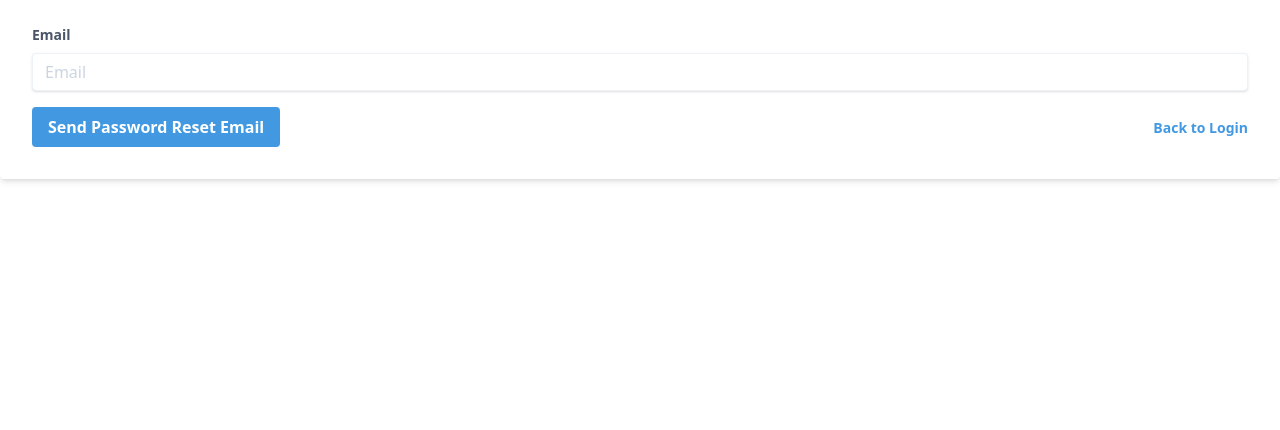
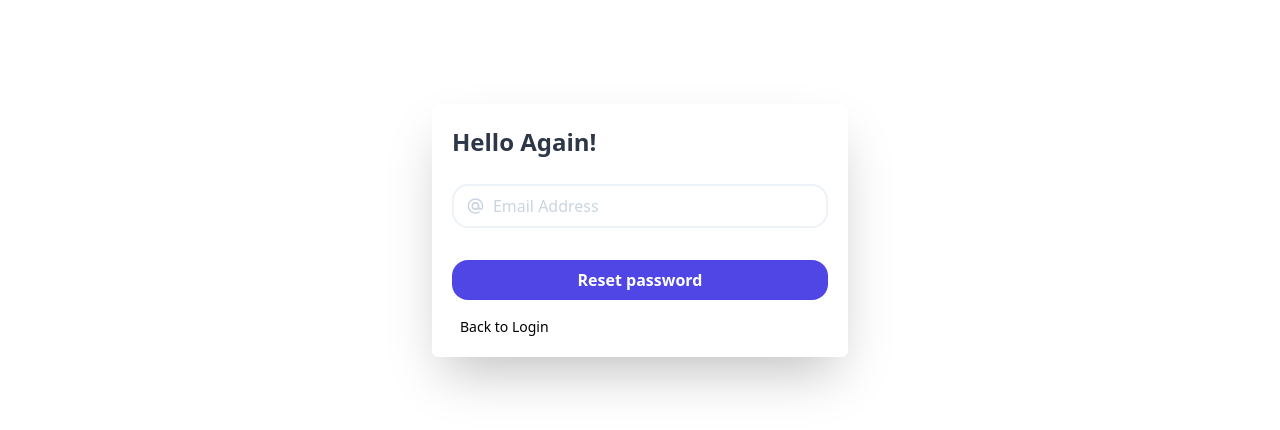
Before and after one commit to Israeltheminer/Ecommerce-Developer-Test, a Next.js app: page /1/reset-password in a window 1280 px wide. Shown: the top 430 px of the page. Built offline with nearby package versions, Linux system fonts and the light colour scheme; no server answers; what swell-js would draw is missing.

Commit message:
feat(reset-password): integrate password reset method, detail verification & error handling

```diff
--- a/src/pages/[slug]/login.tsx
+++ b/src/pages/[slug]/login.tsx
@@ -1,8 +1,9 @@
 import { useRouter } from 'next/router'
-import React, { useState } from 'react'
+import React, { useEffect, useState } from 'react'
 import swell from "swell-js"
 import { useDispatch } from "react-redux"
 import { setAccountDetails } from '@/store/reducers/accountSlice'
+import { setCheckoutId } from '@/store/reducers/checkoutSlice'
 import Image from 'next/image'
 
 const Login: React.FC = ({ checkout_id }: any) => {
@@ -37,6 +38,9 @@ const Login: React.FC = ({ checkout_id }: any) => {
       // TODO: Add code to redirect the user to the reset password page
       router.push(`/${checkout_id}/reset-password`)
    }
+   useEffect(() => {
+      dispatch(setCheckoutId(checkout_id))
+   }, [])
 
    return (
       <form
--- a/src/pages/[slug]/reset-password.tsx
+++ b/src/pages/[slug]/reset-password.tsx
@@ -1,55 +1,114 @@
 import { useRouter } from 'next/router'
 import React, { useState } from 'react'
+import swell from "swell-js"
+import Image from 'next/image'
 
-const ResetPassword: React.FC = () => {
+swell.init(
+   process.env.NEXT_PUBLIC_SWELL_STORE as string,
+   process.env.NEXT_PUBLIC_SWELL_API_TOKEN as string
+)
+
+const ResetPassword: React.FC = ({ checkout_id }: any) => {
    const router = useRouter()
+   const [key, setKey] = useState('')
    const [email, setEmail] = useState('')
-   const [error, setError] = useState('')
+   const [keyError, setKeyError] = useState('')
+   const [password, setPassword] = useState('')
+   const [emailError, setEmailError] = useState('')
+   const [resetSuccess, setResetSuccess] = useState(false)
+   const [processingReset, setProcessingReset] = useState(false)
+   const [passwordChangeSuccess, setPasswordChangeSuccess] = useState(false)
 
    const handleSubmit = async (event: React.FormEvent<HTMLFormElement>) => {
       event.preventDefault()
-
-      // TODO: Add code to submit the form and send a password reset email
-      router.push('/login')
+      setProcessingReset(true)
+      if (!resetSuccess) {
+         try {
+            const response: any = await swell.account.recover({
+               email
+            })
+            console.log(response)
+            !response?.success && setEmailError(() => "Invalid Email")
+            setResetSuccess(() => response.success)
+         } catch (error) {
+            console.error(error)
+         }
+         setProcessingReset(false)
+      } else {
+         try {
+            await swell.account.recover({
+               password,
+               reset_key: key
+            })
+            router.push(`/${checkout_id}/login`)
+         } catch (error) {
+            setKeyError(() => "Invalid Reset Key")
+            console.error(error)
+         }
+         setProcessingReset(false)
+      }
    }
-
    return (
       <form
-         className="bg-white shadow-md rounded px-8 pt-6 pb-8 mb-4"
+         className="bg-white rounded px-8 pt-6 pb-8 mb-4"
          onSubmit={ handleSubmit }
       >
-         { error && (
-            <p className="text-red-500 text-xs italic">{ error }</p>
-         ) }
-         <div className="mb-4">
-            <label
-               className="block text-gray-700 text-sm font-bold mb-2"
-               htmlFor="email"
-            >
-               Email
-            </label>
-            <input
-               className="shadow appearance-none border rounded w-full py-2 px-3 text-gray-700 leading-tight focus:outline-none focus:shadow-outline"
-               id="email"
-               type="email"
-               value={ email }
-               onChange={ (event) => setEmail(event.target.value) }
-               placeholder="Email"
-            />
-         </div>
-         <div className="flex items-center justify-between">
-            <button
-               className="bg-blue-500 hover:bg-blue-700 text-white font-bold py-2 px-4 rounded focus:outline-none focus:shadow-outline"
-               type="submit"
-            >
-               Send Password Reset Email
-            </button>
-            <a
-               className="inline-block align-baseline font-bold text-sm text-blue-500 hover:text-blue-800"
-               href="/login"
-            >
-               Back to Login
-            </a>
+         <div className="flex w-full lg:w-1/2 justify-center items-center bg-white space-y-8 mx-auto">
+            <div className="w-full px-8 md:px-32 lg:px-24 mx-auto mt-20">
+               <div className="bg-white rounded-md shadow-2xl p-5">
+                  <h1 className="text-gray-800 font-bold text-2xl mb-6">Hello Again!</h1>
+                  { !resetSuccess &&
+
+                     <div className="flex items-center border-2 mb-8 py-2 px-3 rounded-2xl">
+                        <svg xmlns="http://www.w3.org/2000/svg" className="h-5 w-5 text-gray-400" fill="none" viewBox="0 0 24 24" stroke="currentColor">
+                           <path strokeLinecap="round" strokeLinejoin="round" strokeWidth="2" d="M16 12a4 4 0 10-8 0 4 4 0 008 0zm0 0v1.5a2.5 2.5 0 005 0V12a9 9 0 10-9 9m4.5-1.206a8.959 8.959 0 01-4.5 1.207" />
+                        </svg>
+                        <input id="email" className=" pl-2 w-full outline-none border-none" type="email" name="email" placeholder="Email Address" onChange={ (event) => {
+                           setEmail(event.target.value)
+                           setEmailError("")
+                        } } value={ email } />
+                     </div>
+                  }
+                  { resetSuccess &&
+                     <>
+                        <div className="flex items-center border-2 mb-6 py-2 px-3 rounded-2xl ">
+                           <svg xmlns="http://www.w3.org/2000/svg" className="h-5 w-5 text-gray-400" viewBox="0 0 20 20" fill="currentColor">
+                              <path fillRule="evenodd" d="M5 9V7a5 5 0 0110 0v2a2 2 0 012 2v5a2 2 0 01-2 2H5a2 2 0 01-2-2v-5a2 2 0 012-2zm8-2v2H7V7a3 3 0 016 0z" clipRule="evenodd" />
+                           </svg>
+                           <input className="pl-2 w-full outline-none border-none" type="password" name="password" id="password" value={ password }
+                              onChange={ (event) => {
+                                 setPassword(event.target.value)
+                              } }
+                              placeholder="***************" />
+                        </div>
+                        <div className="flex items-center border-2 mb-6 py-2 px-3 rounded-2xl ">
+                           <svg className="text-gray-400 h-5 w-5 bi bi-key" fill="currentColor" height="16" viewBox="0 0 16 16" width="16" xmlns="http://www.w3.org/2000/svg"><path d="M0 8a4 4 0 0 1 7.465-2H14a.5.5 0 0 1 .354.146l1.5 1.5a.5.5 0 0 1 0 .708l-1.5 1.5a.5.5 0 0 1-.708 0L13 9.207l-.646.647a.5.5 0 0 1-.708 0L11 9.207l-.646.647a.5.5 0 0 1-.708 0L9 9.207l-.646.647A.5.5 0 0 1 8 10h-.535A4 4 0 0 1 0 8zm4-3a3 3 0 1 0 2.712 4.285A.5.5 0 0 1 7.163 9h.63l.853-.854a.5.5 0 0 1 .708 0l.646.647.646-.647a.5.5 0 0 1 .708 0l.646.647.646-.647a.5.5 0 0 1 .708 0l.646.647.793-.793-1-1h-6.63a.5.5 0 0 1-.451-.285A3 3 0 0 0 4 5z" /><path d="M4 8a1 1 0 1 1-2 0 1 1 0 0 1 2 0z" /></svg>
+                           <input id="key" className=" pl-2 w-full outline-none border-none" type="key" name="text" placeholder="Reset Key" onChange={ (event) => {
+                              setKey(event.target.value)
+                              setKeyError("")
+                           } } value={ key } />
+                        </div>
+                     </> }
+                  { emailError && (
+                     <p className="text-red-500 mx-auto text-xs italic text-center">{ emailError }</p>
+                  ) }
+                  { keyError && (
+                     <p className="text-red-500 mx-auto text-xs italic text-center">{ keyError }</p>
+                  ) }
+                  <button type="submit" className="block w-full bg-indigo-600 mt-5 py-2 rounded-2xl hover:bg-indigo-700 hover:-translate-y-1 transition-all duration-500 text-white font-semibold mb-2">
+                     {
+                        processingReset ?
+                           <Image src="/assets/images/loader.svg" width={ 20 } height={ 30 } className="animate-spin mx-auto" alt="loader" />
+                           : <span>{ resetSuccess ? "Change password" : "Reset password" } </span>
+                     }
+                  </button>
+                  <div className="flex justify-between mt-4">
+                     <span className="text-sm ml-2 hover:text-blue-500 cursor-pointer hover:-translate-y-1 duration-500 transition-all" onClick={ () => {
+                        router.push(`/${checkout_id}/login`)
+                     } }>Back to Login</span>
+                  </div>
+               </div>
+            </div>
          </div>
       </form>
    )
```
